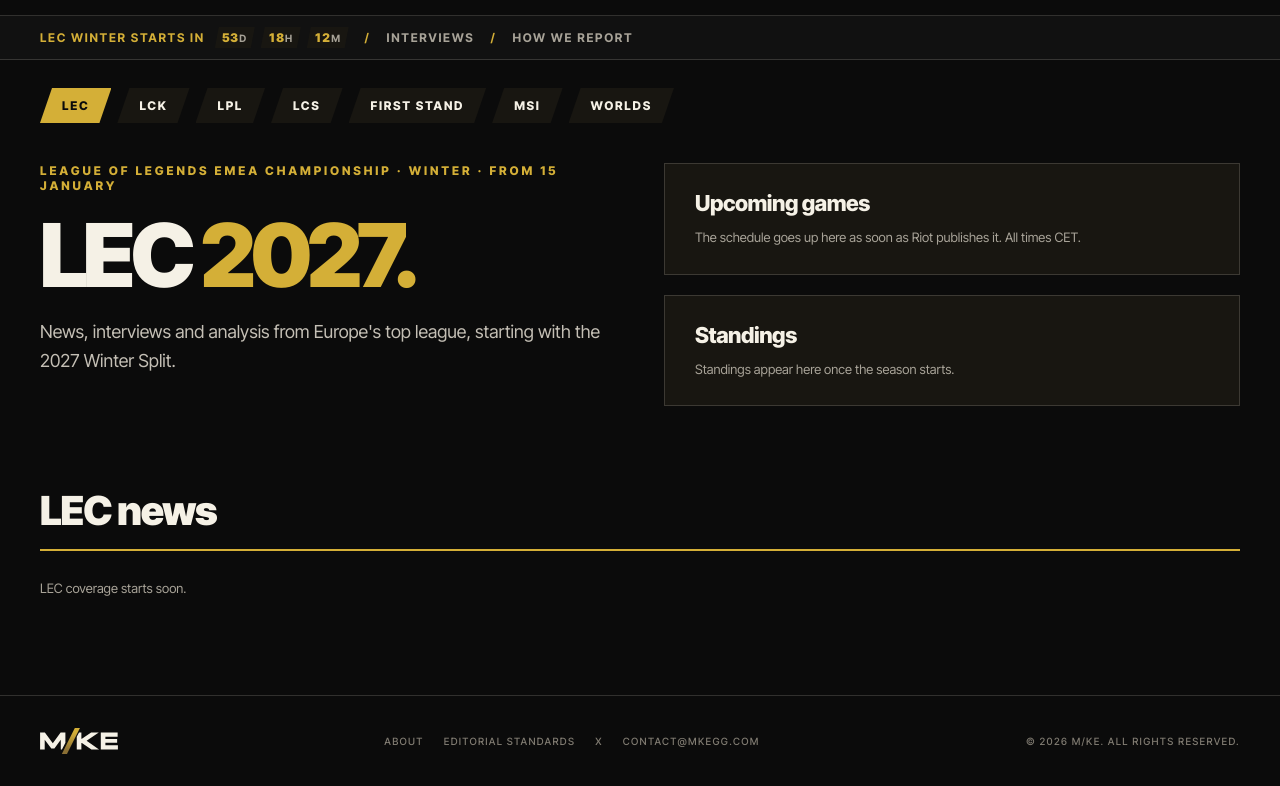
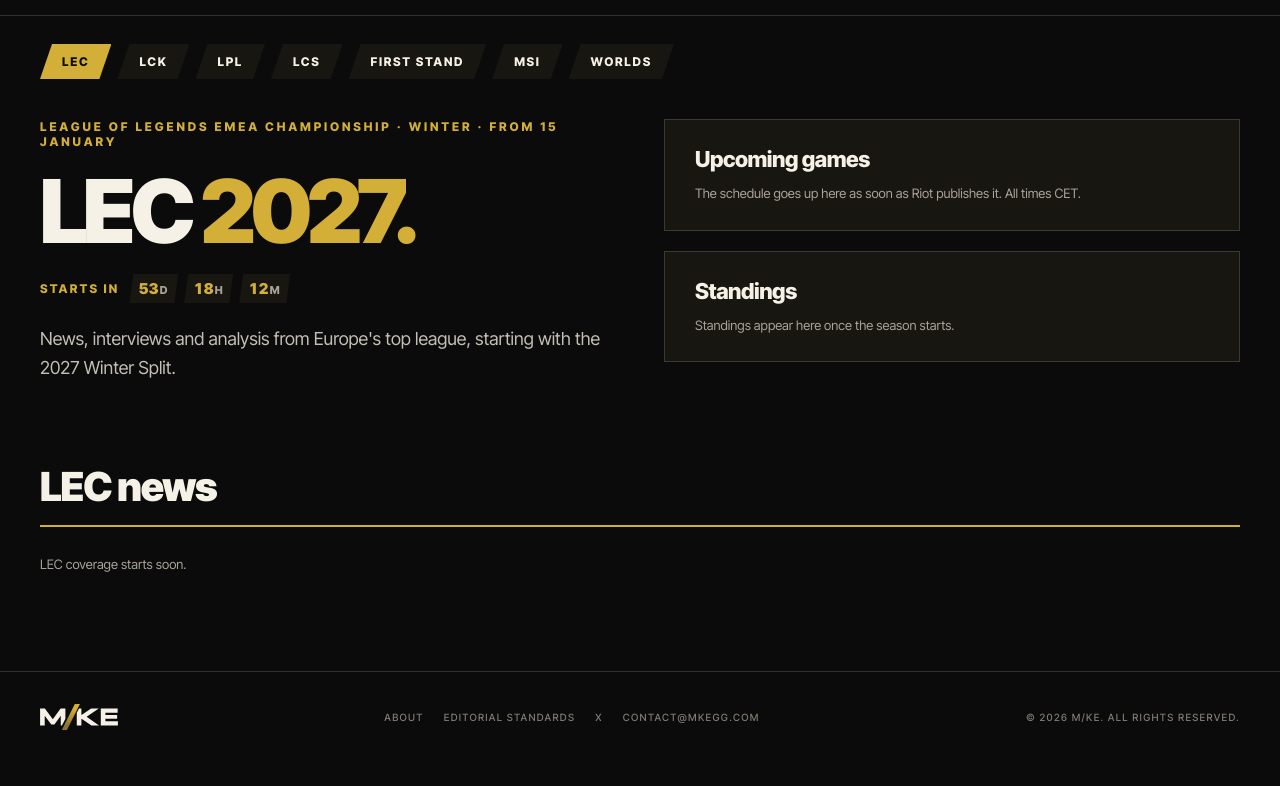
Before and after one commit to davidrimoczi/mkegg, an Astro site: page /lec in a window 1280 px wide. Shown: the part 65-851 px from the top of the page. After the commit the page ends 827 px from the top, so only its background shows below. Built offline with nearby package versions, Linux system fonts and the light colour scheme; Astro itself is replaced by a stand-in of ours.

Commit message:
Remove the ticker bar; show the countdown on league hubs
Co-Authored-By: Claude Opus 5.5 <noreply@anthropic.com>
Claude-Session: https://claude.ai/code/session_01DgqRKgMiWF5ceEVRRUyWwA

```diff
--- a/src/layouts/Base.astro
+++ b/src/layouts/Base.astro
@@ -1,15 +1,14 @@
 ---
 import '../styles/global.css';
 import Wordmark from '../components/Wordmark.astro';
-import { url, IS_PREVIEW, LEC_WINTER_START } from '../lib/site';
+import { url, IS_PREVIEW } from '../lib/site';
 
-interface Props { title?: string; description?: string; image?: string; active?: string; ticker?: boolean }
+interface Props { title?: string; description?: string; image?: string; active?: string }
 const {
   title,
   description = 'News. Interviews. Stories. Independent esports media, beyond the game.',
   image = '/brand/og-default.png',
   active = '',
-  ticker = true,
 } = Astro.props;
 const fullTitle = title ? `${title} · M/KE` : 'M/KE · Beyond the game.';
 const canonical = new URL(Astro.url.pathname, Astro.site);
@@ -61,19 +60,6 @@ const nav = [
       </div>
     </div>
   </header>
-  {ticker && (
-    <div class="ticker">
-      <div class="wrap">
-        <a class="hot tick-cd" href={url('/lec/')} data-countdown={LEC_WINTER_START.toISOString()} data-done="LEC Winter is live">
-          <span data-cd-label>LEC Winter starts in</span>
-          <span class="mini" aria-hidden="true"><b data-u="d">--</b>d</span><span class="mini" aria-hidden="true"><b data-u="h">--</b>h</span><span class="mini" aria-hidden="true"><b data-u="m">--</b>m</span>
-          <span class="sr-only">15 January 2027</span>
-        </a><i>/</i>
-        <a href={url('/interviews/')}>Interviews</a><i>/</i>
-        <a href={url('/standards/')}>How we report</a>
-      </div>
-    </div>
-  )}
   <main id="main"><slot /></main>
   <footer class="site-footer">
     <div class="wrap">
--- a/src/pages/404.astro
+++ b/src/pages/404.astro
@@ -2,7 +2,7 @@
 import Base from '../layouts/Base.astro';
 import { url } from '../lib/site';
 ---
-<Base title="Page not found" ticker={false}>
+<Base title="Page not found">
   <div class="page">
     <span class="eyebrow">404</span>
     <h1>This page doesn't exist.</h1>
--- a/src/pages/[league]/index.astro
+++ b/src/pages/[league]/index.astro
@@ -23,6 +23,12 @@ const isInternational = league.badge === 'INT';
       <div style="display:flex;flex-direction:column;gap:22px">
         <span class="eyebrow">{league.full} · {league.status}</span>
         <h1>{league.name} <em>2027.</em></h1>
+        {league.start && (
+          <div class="tick-cd hub-cd" data-countdown={league.start.toISOString()} data-done={`${league.name} is live`}>
+            <span data-cd-label>Starts in</span>
+            <span class="mini" aria-hidden="true"><b data-u="d">--</b>d</span><span class="mini" aria-hidden="true"><b data-u="h">--</b>h</span><span class="mini" aria-hidden="true"><b data-u="m">--</b>m</span>
+          </div>
+        )}
         <p class="standfirst">{league.blurb}</p>
         {preview && <a class="btn btn-primary" style="align-self:flex-start" href={articleUrl(preview)}>Read the latest</a>}
       </div>
--- a/src/pages/articles/[id].astro
+++ b/src/pages/articles/[id].astro
@@ -17,7 +17,7 @@ const next = all.filter((a) => a.id !== article.id).slice(0, 3);
 const hub = leagueByName(d.league);
 const section = { News: 'news', Feature: 'features', Interview: 'interviews', Analysis: 'analysis', Opinion: 'analysis' }[d.kind];
 ---
-<Base title={d.title} description={d.standfirst} image={d.image} ticker={false}>
+<Base title={d.title} description={d.standfirst} image={d.image}>
   <div class="article-main" data-reading>
     <article class="article">
       <div class="crumbs">
--- a/src/styles/global.css
+++ b/src/styles/global.css
@@ -58,11 +58,10 @@ a:hover { color: var(--accent-text); }
 .icon-btn svg { width: 18px; height: 18px; }
 [data-theme='dark'] .icon-moon, [data-theme='light'] .icon-sun { display: none; }
 
-.ticker { border-bottom: 1px solid var(--line); background: var(--surface-sunk); }
-.ticker .wrap { display: flex; gap: 16px; align-items: center; padding-block: 11px; font-size: 12px; font-weight: 700; letter-spacing: .14em; text-transform: uppercase; color: var(--ink-muted); flex-wrap: wrap; }
-.ticker .hot { color: var(--accent-text); }
-.ticker i { font-style: normal; color: var(--gold); }
 .tick-cd { display: inline-flex; align-items: center; gap: 6px; }
+.hub-cd { align-self: flex-start; font-size: 12px; font-weight: 800; letter-spacing: .18em; text-transform: uppercase; color: var(--accent-text); }
+.hub-cd .mini { font-size: 11px; padding: 5px 10px 5px 9px; }
+.hub-cd .mini b { font-size: 15px; }
 .tick-cd [data-cd-label] { margin-right: 4px; }
 .mini { --c: 4px; display: inline-flex; align-items: baseline; gap: 1px; padding: 3px 8px 3px 7px; background: var(--surface-raised); color: var(--ink-muted); font-size: 10px; letter-spacing: .06em; clip-path: polygon(var(--c) 0, 100% 0, calc(100% - var(--c)) 100%, 0 100%); }
 .mini b { color: var(--accent-text); font-size: 12px; font-weight: 900; letter-spacing: 0; font-variant-numeric: tabular-nums; }
```
